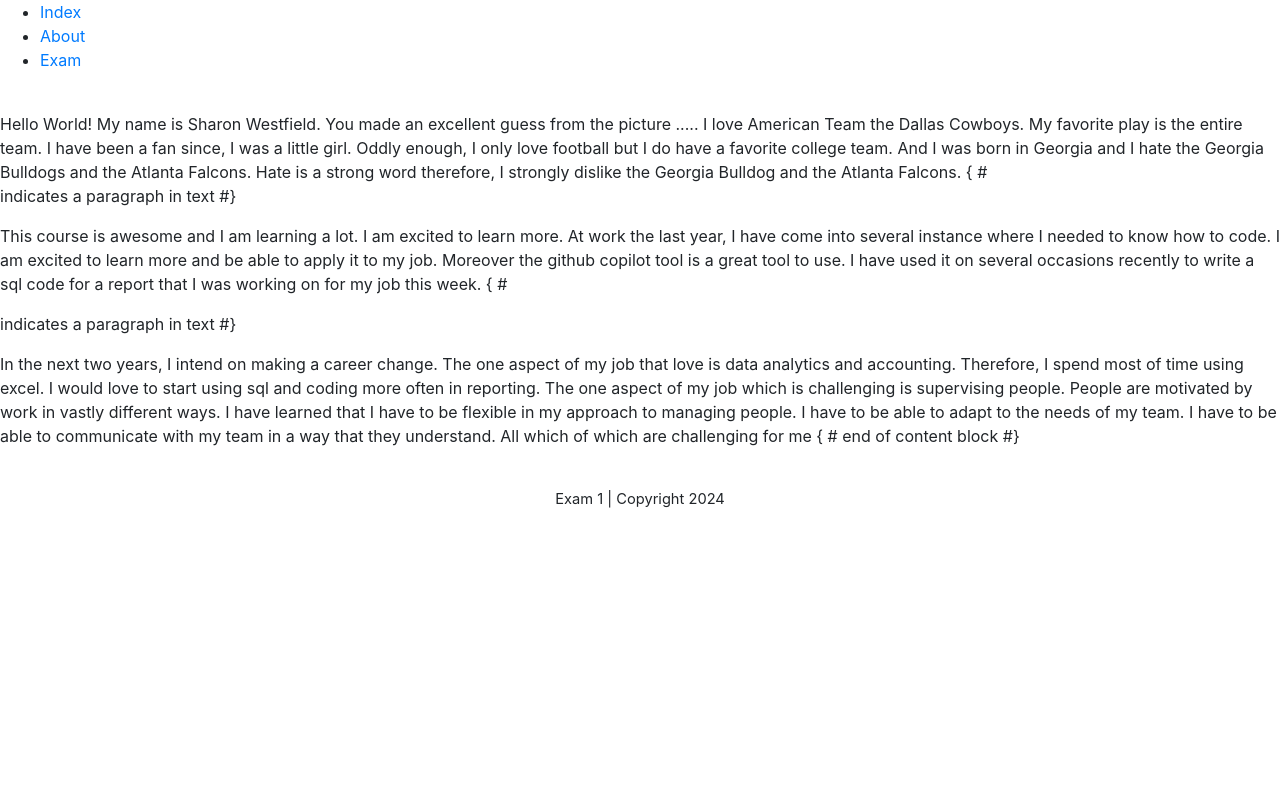
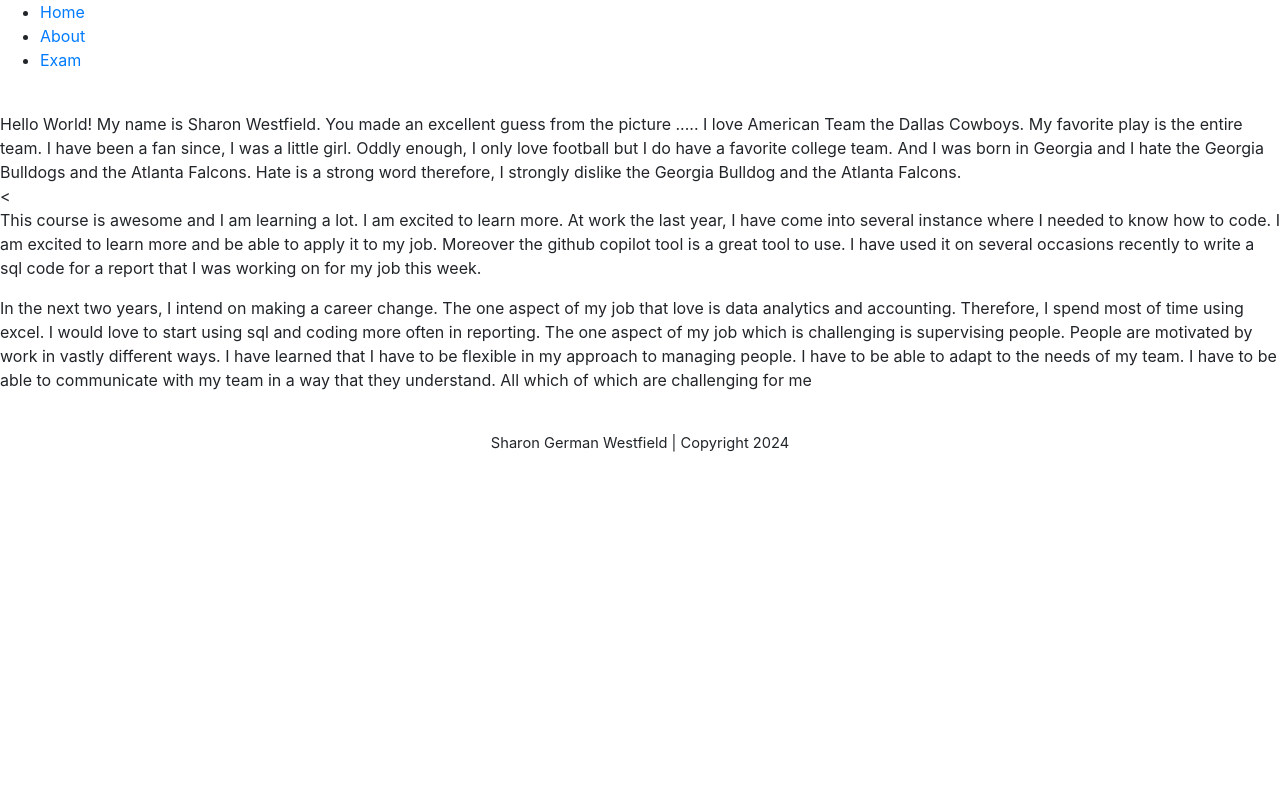
Before and after one commit to sgerman71/flask_sgermanwestfield, a Flask app: template app/templates/exam.html in a window 1280 px wide. Run offline with Flask 3, Linux system fonts and the light colour scheme; the template is opened without the code that fills it, so the values that code supplies are empty; some libraries are stand-ins or nearby versions.

Commit message:
write code

```diff
--- a/app/templates/base.html
+++ b/app/templates/base.html
@@ -1,7 +1,6 @@
 <!DOCTYPE html>
 <html lang="en">
 <head>
-
     <!-- Specifies the character encoding for the HTML document -->
     <meta charset="UTF-8">
 
@@ -11,7 +10,6 @@
     <!-- Link to Bootstrap CSS for styling -->
     <link href="https://stackpath.bootstrapcdn.com/bootstrap/4.5.2/css/bootstrap.min.css" rel="stylesheet">
     <style>
-
         /* style for the footer */
         .footer-text {
             font-size: 11pt;
@@ -26,15 +24,14 @@
             flex: 1;
         }
     </style>
-
-
 </head>
 <body>
 
 <!-- Navigation links -->
+<nav>
     <ul>
         <!-- Link to the index page -->
-    <li><a href="{{ url_for('index') }}">Index</a></li>
+        <li><a href="{{ url_for('index') }}">Home</a></li>
 
         <!-- Link to the about page -->
         <li><a href="{{ url_for('about') }}">About</a></li>
@@ -42,15 +39,15 @@
         <!-- Link to the exam page -->
         <li><a href="{{ url_for('exam') }}">Exam</a></li>
     </ul>
+</nav>
 
 <!-- Content block -->
 {% block content %}{% endblock %}
 
 <!-- Footer text that is centered -->
 <footer class="text-center mt-4">
-
-     <!-- Footer text is Exam 1 Copyright 2024-->
-        <p class="footer-text">Exam 1 | Copyright 2024</p>
+    <!-- Footer text is Exam 1 Copyright 2024 -->
+    <p class="footer-text">Sharon German Westfield | Copyright 2024</p>
 </footer>
 </body>
 </html>
--- a/app/templates/exam.html
+++ b/app/templates/exam.html
@@ -1,11 +1,11 @@
-{# This line indicates that the current page is an extension of the base.html file #}
+<!-- This file is the template for the exam page. It extends the base.html file and fills in the content block with the exam content. -->
 {% extends 'base.html' %}
 
 
-{# This line indicates that the content of the block will be displayed in the content block of the base.html file #}
+<!-- This block will be displayed in the content block of the layout.html file -->
 {% block content %}
 
-{# br indicates a line break in text #}
+<!-- indicates a line break in text -->
 <br>
 
     Hello World! My name is Sharon Westfield.  You made an excellent guess from the picture .....
@@ -15,18 +15,24 @@
     And I was born in Georgia and I hate the Georgia Bulldogs and the Atlanta Falcons.
     Hate is a strong word therefore, I strongly dislike the Georgia Bulldog and the Atlanta Falcons.
 
-{ # <p> indicates a paragraph in text #}
-<p>This course is awesome and I am learning a lot.  I am excited to learn more. At work the last year, I have come into
+<!-- indicates a line break in text -->
+<br>
+
+<!-- <p> indicates a paragraph in text -->
+<<p>This course is awesome and I am learning a lot. I am excited to learn more. At work the last year, I have come into
     several instance where I needed to know how to code.  I am excited to learn more and be able to apply it to my job.
     Moreover the github copilot tool is a great tool to use.  I have used it on several occasions recently to write a sql code
     for a report that I was working on for my job this week.
 
-    { # <p> indicates a paragraph in text #}
+    <!-- indicates a line break in text -->
+    <br>
+
+    <!-- <p> indicates a paragraph in text -->
 <p>In the next two years, I intend on making a career change.  The one aspect of my job that love is data analytics and accounting.
     Therefore, I spend most of time using excel. I would love to start using sql and coding more often in reporting.
 The one aspect of my job which is challenging is supervising people. People are motivated by work in vastly different ways.
     I have learned that I have to be flexible in my approach to managing people.  I have to be able to adapt to the needs of my team.
     I have to be able to communicate with my team in a way that they understand.  All which of which are challenging for me
 
-    { # end of content block #}
+    <!--will end the block content -->
     {% endblock %}
```
Also changed, not shown: app/templates/about.html (+6 -8 lines), app/templates/index.html (+8 -25 lines). Lines whose indentation alone changed are shown as unchanged.
